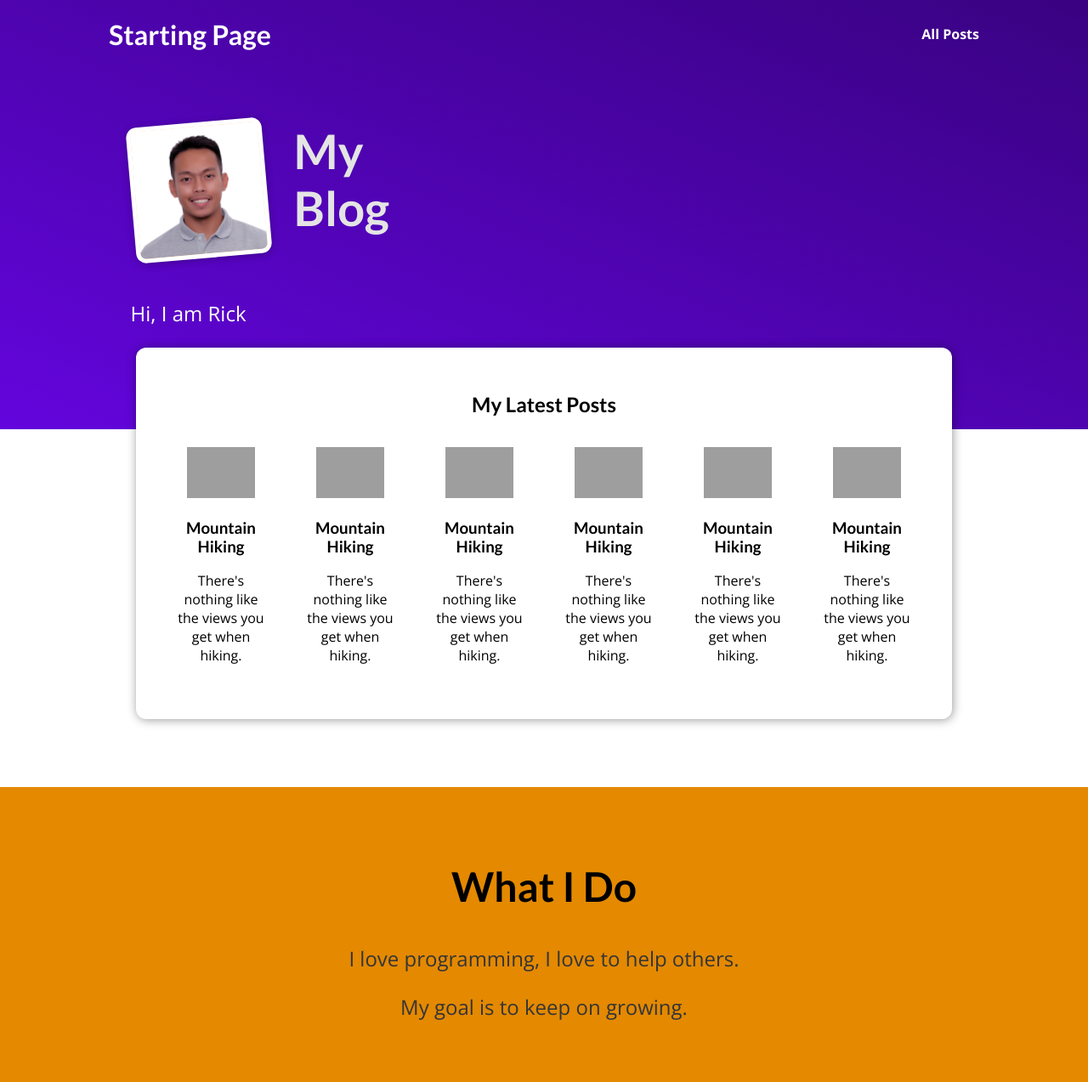
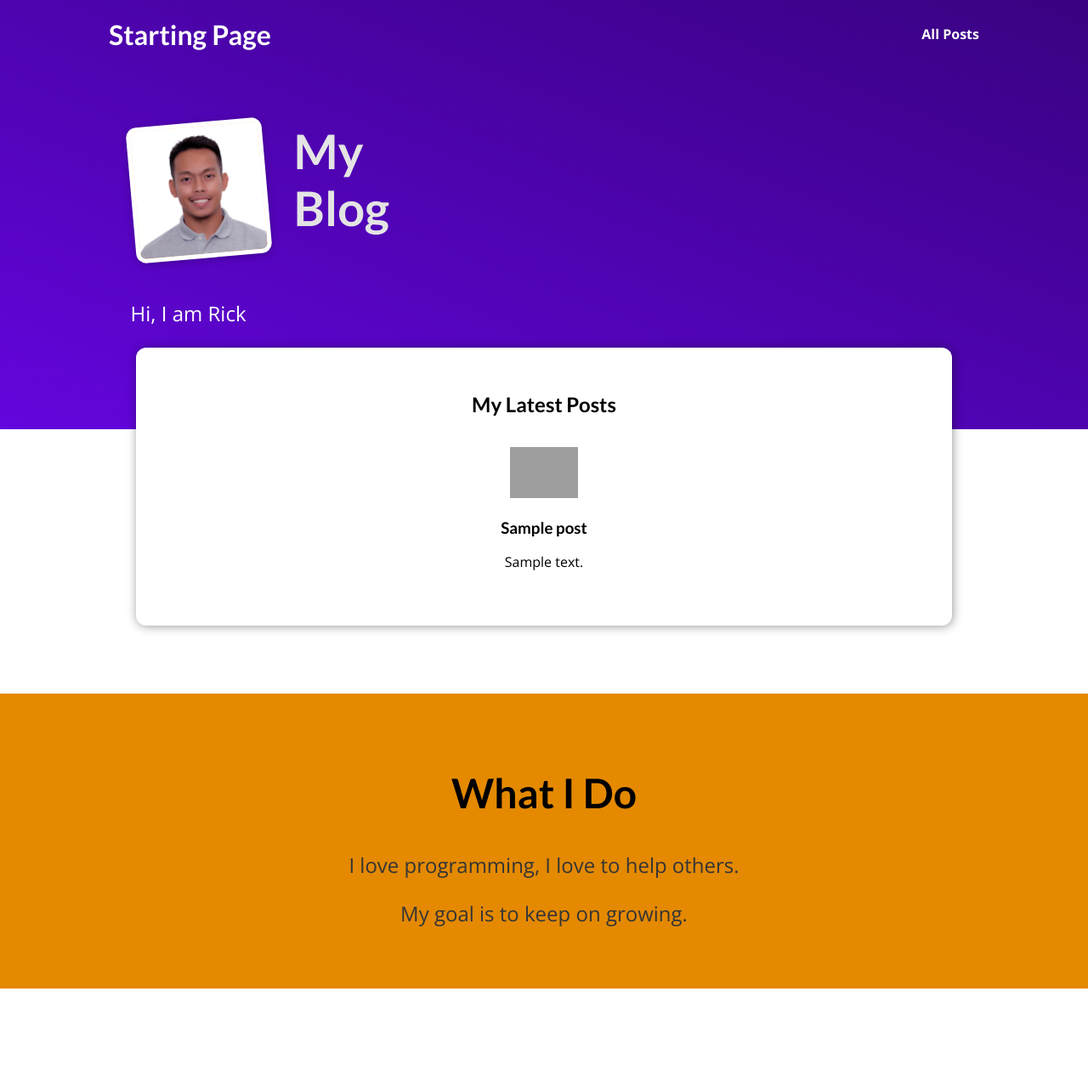
Before and after one commit to ercsanchez/my_site, a Django app: template my_site/blog/templates/blog/index.html in a window 1280 px wide. Shown: the whole page at 85% size. After the commit the page ends 1163 px from the top, so only its background shows below. Run offline with Django 3.2, Linux system fonts and the light colour scheme; the template is opened without the code that fills it: most values are stand-ins (such as "Sample title", 1, 10 or a date in 2020); grey boxes are pictures that could not be loaded.

Commit message:
56. show latest 3 dummy posts in starting_page - sort dummy posts and let starting_page view respond with only the latest 3 posts - edit index.html to show the latest 3 posts - edit post.html to use post keys/attributes in order to make the template dynamic

```diff
--- a/my_site/blog/templates/blog/includes/post.html
+++ b/my_site/blog/templates/blog/includes/post.html
@@ -2,11 +2,11 @@
 
 <li>
     <article class="post">
-        <a href="{% url 'post-detail-page' "the-mountains" %}">
-            <img src="{% static 'blog/images/Mount-Kinabalu.jpeg' %}" alt="Mountain Hiking">
+        <a href="{% url 'post-detail-page' post.slug %}">
+            <img src="{% static "blog/images/"|add:post.image %}" alt="{{ post.title }}">
             <div class="post__content">
-                <h3>Mountain Hiking</h3>
-                <p>There's nothing like the views you get when hiking.</p>
+                <h3>{{ post.title }}</h3>
+                <p>{{ post.excerpt }}</p>
             </div>
         </a>
     </article>
--- a/my_site/blog/templates/blog/index.html
+++ b/my_site/blog/templates/blog/index.html
@@ -20,12 +20,9 @@
     <section id="latest-posts">
         <h2>My Latest Posts</h2>
         <ul>
-            {% include 'blog/includes/post.html' %}
-            {% include 'blog/includes/post.html' %}
-            {% include 'blog/includes/post.html' %}
-            {% include 'blog/includes/post.html' %}
-            {% include 'blog/includes/post.html' %}
-            {% include 'blog/includes/post.html' %}
+            {% for post in posts  %}
+                {% include 'blog/includes/post.html' %}
+            {% endfor %}
         </ul>
     </section>
 
```
Also changed, not shown: my_site/blog/views.py (+13 -5 lines).
